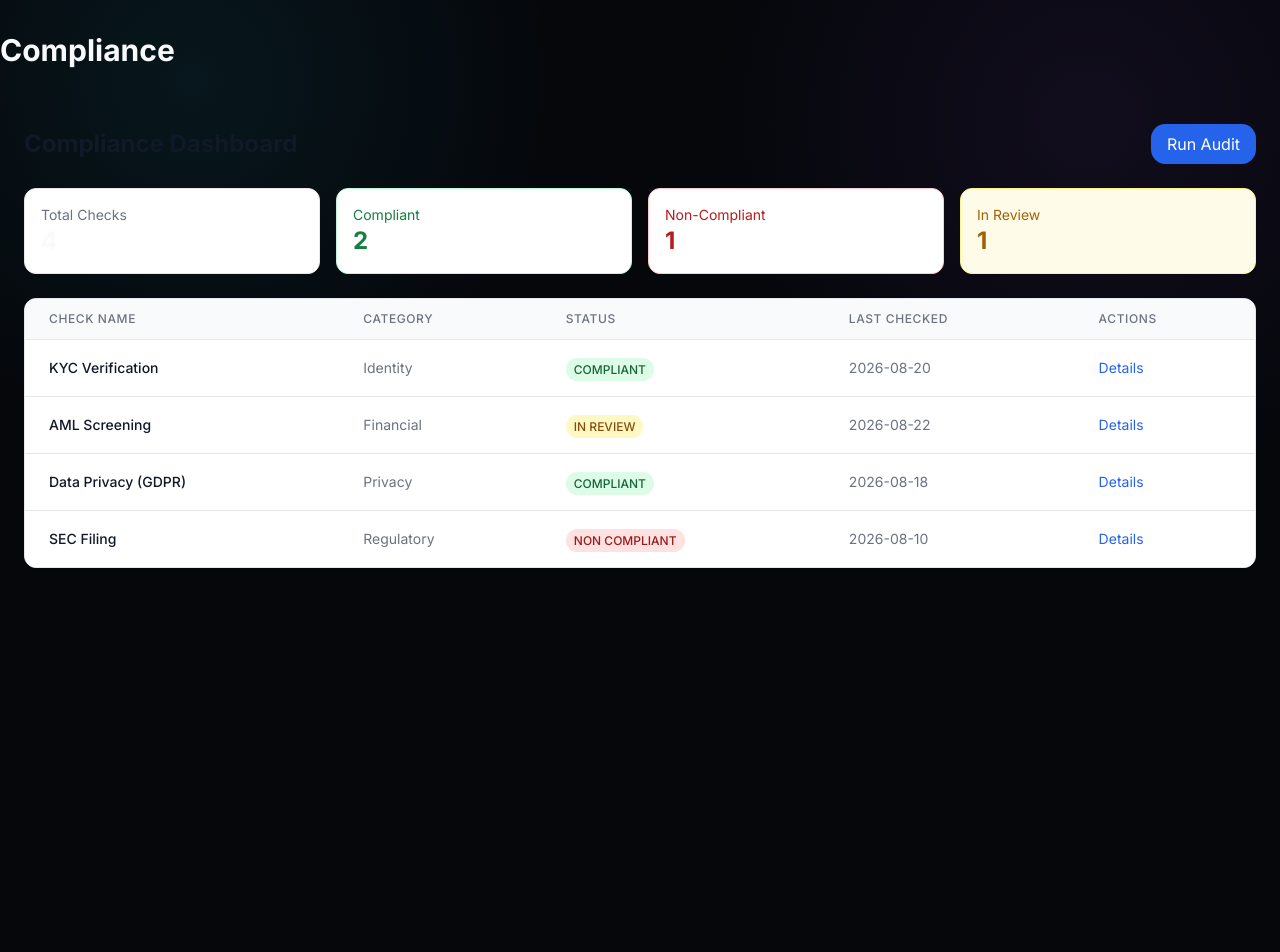
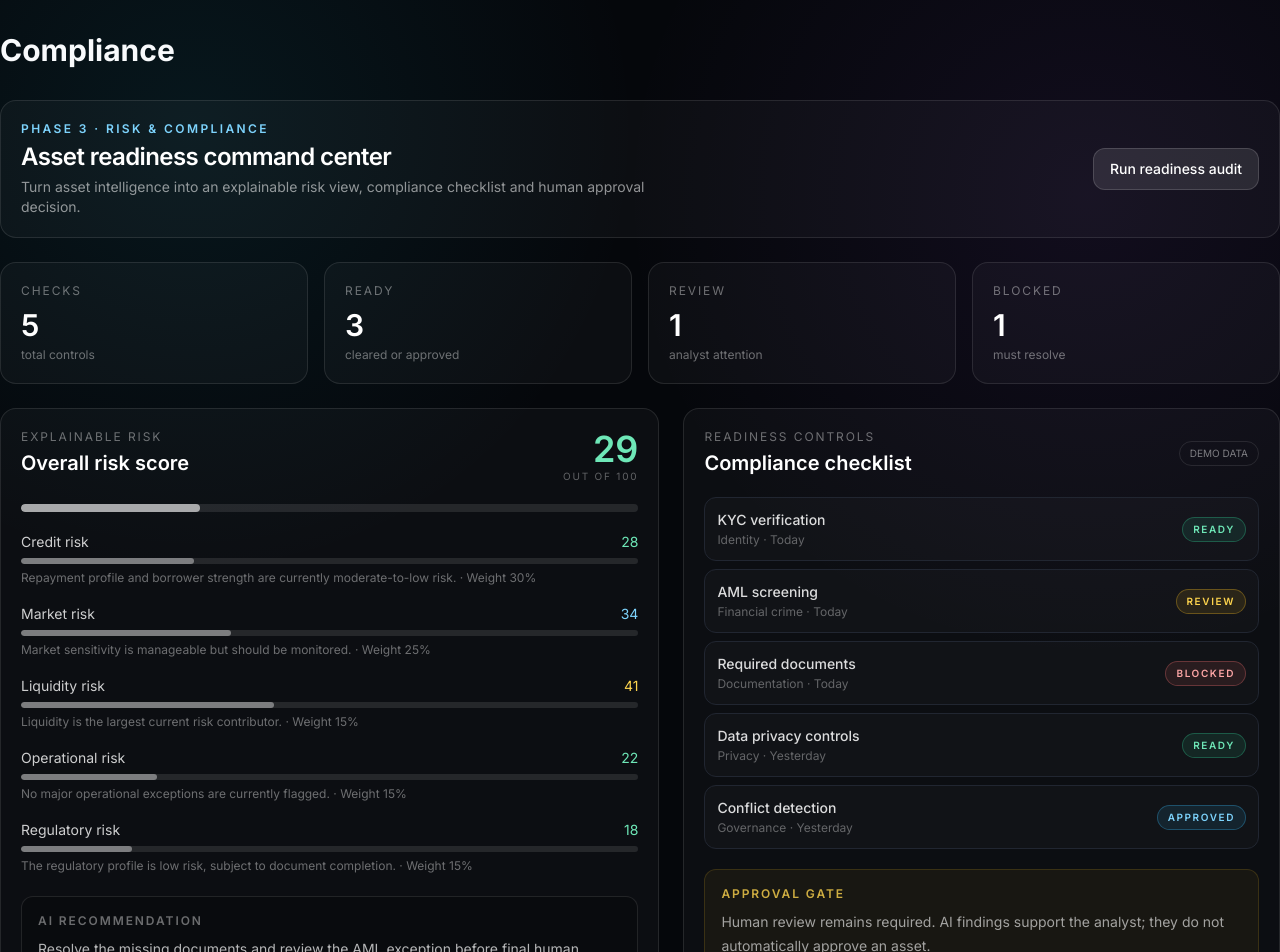
Before and after one commit to BSMbennet/AssetFlow-AI, a Next.js app in the folder apps/web/: page /compliance in a window 1280 px wide. Shown: the top 952 px of the page. Before the commit the page ends 800 px from the top, so only its background shows below. Built offline with nearby package versions, Linux system fonts and the light colour scheme.

Commit message:
Build phase 3 risk and compliance dashboard

```diff
--- a/apps/web/src/components/compliance/ComplianceDashboard.tsx
+++ b/apps/web/src/components/compliance/ComplianceDashboard.tsx
@@ -1,93 +1,283 @@
-import React from 'react';
+'use client';
+
+import React, { useMemo, useState } from 'react';
+
+type Status = 'ready' | 'attention' | 'blocked' | 'approved';
 
 interface ComplianceItem {
   id: string;
   name: string;
-  status: 'compliant' | 'non-compliant' | 'in-review';
+  status: Status;
   category: string;
   lastChecked: string;
+  owner: string;
+  detail: string;
 }
 
-const ComplianceDashboard: React.FC = () => {
-  const mockComplianceItems: ComplianceItem[] = [
-    { id: '1', name: 'KYC Verification', status: 'compliant', category: 'Identity', lastChecked: '2026-08-20' },
-    { id: '2', name: 'AML Screening', status: 'in-review', category: 'Financial', lastChecked: '2026-08-22' },
-    { id: '3', name: 'Data Privacy (GDPR)', status: 'compliant', category: 'Privacy', lastChecked: '2026-08-18' },
-    { id: '4', name: 'SEC Filing', status: 'non-compliant', category: 'Regulatory', lastChecked: '2026-08-10' },
-  ];
+interface RiskFactor {
+  name: string;
+  score: number;
+  weight: number;
+  explanation: string;
+}
 
-  const stats = {
-    total: mockComplianceItems.length,
-    compliant: mockComplianceItems.filter(i => i.status === 'compliant').length,
-    nonCompliant: mockComplianceItems.filter(i => i.status === 'non-compliant').length,
-    inReview: mockComplianceItems.filter(i => i.status === 'in-review').length,
+const complianceItems: ComplianceItem[] = [
+  {
+    id: 'kyc',
+    name: 'KYC verification',
+    status: 'ready',
+    category: 'Identity',
+    lastChecked: 'Today',
+    owner: 'Operations',
+    detail: 'Borrower and beneficial-owner identity evidence is present.',
+  },
+  {
+    id: 'aml',
+    name: 'AML screening',
+    status: 'attention',
+    category: 'Financial crime',
+    lastChecked: 'Today',
+    owner: 'Compliance',
+    detail: 'One screening result needs analyst review before approval.',
+  },
+  {
+    id: 'docs',
+    name: 'Required documents',
+    status: 'blocked',
+    category: 'Documentation',
+    lastChecked: 'Today',
+    owner: 'Analyst',
+    detail: 'Two supporting documents are missing from the asset record.',
+  },
+  {
+    id: 'privacy',
+    name: 'Data privacy controls',
+    status: 'ready',
+    category: 'Privacy',
+    lastChecked: 'Yesterday',
+    owner: 'Security',
+    detail: 'Access and document handling controls are configured.',
+  },
+  {
+    id: 'conflicts',
+    name: 'Conflict detection',
+    status: 'approved',
+    category: 'Governance',
+    lastChecked: 'Yesterday',
+    owner: 'Reviewer',
+    detail: 'No unresolved related-party conflict was detected in the current review.',
+  },
+];
+
+const riskFactors: RiskFactor[] = [
+  { name: 'Credit risk', score: 28, weight: 30, explanation: 'Repayment profile and borrower strength are currently moderate-to-low risk.' },
+  { name: 'Market risk', score: 34, weight: 25, explanation: 'Market sensitivity is manageable but should be monitored.' },
+  { name: 'Liquidity risk', score: 41, weight: 15, explanation: 'Liquidity is the largest current risk contributor.' },
+  { name: 'Operational risk', score: 22, weight: 15, explanation: 'No major operational exceptions are currently flagged.' },
+  { name: 'Regulatory risk', score: 18, weight: 15, explanation: 'The regulatory profile is low risk, subject to document completion.' },
+];
+
+const statusCopy: Record<Status, string> = {
+  ready: 'READY',
+  attention: 'REVIEW',
+  blocked: 'BLOCKED',
+  approved: 'APPROVED',
+};
+
+function StatusBadge({ status }: { status: Status }) {
+  const styles: Record<Status, string> = {
+    ready: 'border-emerald-400/30 bg-emerald-400/10 text-emerald-300',
+    attention: 'border-amber-400/30 bg-amber-400/10 text-amber-300',
+    blocked: 'border-red-400/30 bg-red-400/10 text-red-300',
+    approved: 'border-sky-400/30 bg-sky-400/10 text-sky-300',
   };
 
   return (
-    <div className="p-6">
-      <div className="flex justify-between items-center mb-6">
-        <h1 className="text-2xl font-bold text-gray-900">Compliance Dashboard</h1>
-        <button className="bg-blue-600 hover:bg-blue-700 text-white px-4 py-2 rounded-lg transition-colors">
-          Run Audit
+    <span className={`inline-flex rounded-full border px-2.5 py-1 text-[10px] font-semibold tracking-[0.16em] ${styles[status]}`}>
+      {statusCopy[status]}
+    </span>
+  );
+}
+
+const scoreTone = (score: number) =>
+  score >= 40 ? 'text-amber-300' : score >= 30 ? 'text-sky-300' : 'text-emerald-300';
+
+const ComplianceDashboard: React.FC = () => {
+  const [activeItem, setActiveItem] = useState<ComplianceItem | null>(null);
+  const [auditRunning, setAuditRunning] = useState(false);
+  const [approved, setApproved] = useState(false);
+
+  const overallRisk = useMemo(() => {
+    const weighted = riskFactors.reduce((total, factor) => total + factor.score * factor.weight, 0);
+    return Math.round(weighted / 100);
+  }, []);
+
+  const stats = useMemo(() => ({
+    total: complianceItems.length,
+    ready: complianceItems.filter((item) => item.status === 'ready' || item.status === 'approved').length,
+    attention: complianceItems.filter((item) => item.status === 'attention').length,
+    blocked: complianceItems.filter((item) => item.status === 'blocked').length,
+  }), []);
+
+  const runAudit = () => {
+    setAuditRunning(true);
+    window.setTimeout(() => setAuditRunning(false), 1200);
+  };
+
+  return (
+    <section className="space-y-6 text-white">
+      <div className="flex flex-col gap-4 rounded-2xl border border-white/10 bg-white/[0.03] p-5 md:flex-row md:items-center md:justify-between">
+        <div>
+          <p className="mb-1 text-xs font-semibold uppercase tracking-[0.2em] text-sky-300">Phase 3 · Risk & Compliance</p>
+          <h2 className="text-2xl font-semibold tracking-tight">Asset readiness command center</h2>
+          <p className="mt-1 max-w-2xl text-sm text-white/55">Turn asset intelligence into an explainable risk view, compliance checklist and human approval decision.</p>
+        </div>
+        <button
+          type="button"
+          onClick={runAudit}
+          disabled={auditRunning}
+          className="rounded-xl border border-white/15 bg-white/10 px-4 py-2.5 text-sm font-medium transition hover:bg-white/15 disabled:cursor-wait disabled:opacity-60"
+        >
+          {auditRunning ? 'Running audit…' : 'Run readiness audit'}
         </button>
       </div>
 
-      {/* Stats Cards */}
-      <div className="grid grid-cols-1 md:grid-cols-4 gap-4 mb-6">
-        <div className="bg-white p-4 rounded-xl shadow-sm border border-gray-200">
-          <p className="text-sm text-gray-500">Total Checks</p>
-          <p className="text-2xl font-bold">{stats.total}</p>
+      <div className="grid gap-4 md:grid-cols-4">
+        {[
+          ['Checks', stats.total.toString(), 'total controls'],
+          ['Ready', stats.ready.toString(), 'cleared or approved'],
+          ['Review', stats.attention.toString(), 'analyst attention'],
+          ['Blocked', stats.blocked.toString(), 'must resolve'],
+        ].map(([label, value, hint]) => (
+          <div key={label} className="rounded-2xl border border-white/10 bg-white/[0.03] p-5">
+            <p className="text-xs uppercase tracking-[0.16em] text-white/40">{label}</p>
+            <p className="mt-2 text-3xl font-semibold">{value}</p>
+            <p className="mt-1 text-xs text-white/40">{hint}</p>
+          </div>
+        ))}
+      </div>
+
+      <div className="grid gap-6 xl:grid-cols-[1.05fr_0.95fr]">
+        <div className="rounded-2xl border border-white/10 bg-white/[0.03] p-5">
+          <div className="mb-5 flex items-start justify-between gap-4">
+            <div>
+              <p className="text-xs uppercase tracking-[0.16em] text-white/40">Explainable risk</p>
+              <h3 className="mt-1 text-xl font-semibold">Overall risk score</h3>
+            </div>
+            <div className="text-right">
+              <p className={`text-4xl font-semibold ${scoreTone(overallRisk)}`}>{overallRisk}</p>
+              <p className="text-[10px] uppercase tracking-[0.18em] text-white/35">out of 100</p>
+            </div>
+          </div>
+
+          <div className="mb-5 h-2 overflow-hidden rounded-full bg-white/10">
+            <div className="h-full rounded-full bg-white/60 transition-all" style={{ width: `${overallRisk}%` }} />
+          </div>
+
+          <div className="space-y-4">
+            {riskFactors.map((factor) => (
+              <div key={factor.name}>
+                <div className="mb-1.5 flex items-center justify-between text-sm">
+                  <span className="text-white/80">{factor.name}</span>
+                  <span className={scoreTone(factor.score)}>{factor.score}</span>
+                </div>
+                <div className="h-1.5 overflow-hidden rounded-full bg-white/10">
+                  <div className="h-full rounded-full bg-white/40" style={{ width: `${factor.score}%` }} />
+                </div>
+                <p className="mt-1 text-xs leading-5 text-white/40">{factor.explanation} · Weight {factor.weight}%</p>
+              </div>
+            ))}
+          </div>
+
+          <div className="mt-5 rounded-xl border border-white/10 bg-black/20 p-4">
+            <p className="text-xs font-semibold uppercase tracking-[0.16em] text-white/40">AI recommendation</p>
+            <p className="mt-2 text-sm leading-6 text-white/70">Resolve the missing documents and review the AML exception before final human approval. Liquidity is the main risk contributor to monitor.</p>
+          </div>
         </div>
-        <div className="bg-white p-4 rounded-xl shadow-sm border border-green-200 bg-green-50">
-          <p className="text-sm text-green-700">Compliant</p>
-          <p className="text-2xl font-bold text-green-700">{stats.compliant}</p>
-        </div>
-        <div className="bg-white p-4 rounded-xl shadow-sm border border-red-200 bg-red-50">
-          <p className="text-sm text-red-700">Non-Compliant</p>
-          <p className="text-2xl font-bold text-red-700">{stats.nonCompliant}</p>
-        </div>
-        <div className="bg-white p-4 rounded-xl shadow-sm border border-yellow-200 bg-yellow-50">
-          <p className="text-sm text-yellow-700">In Review</p>
-          <p className="text-2xl font-bold text-yellow-700">{stats.inReview}</p>
+
+        <div className="rounded-2xl border border-white/10 bg-white/[0.03] p-5">
+          <div className="mb-5 flex items-center justify-between">
+            <div>
+              <p className="text-xs uppercase tracking-[0.16em] text-white/40">Readiness controls</p>
+              <h3 className="mt-1 text-xl font-semibold">Compliance checklist</h3>
+            </div>
+            <span className="rounded-full border border-white/10 px-2.5 py-1 text-[10px] text-white/45">DEMO DATA</span>
+          </div>
+
+          <div className="space-y-2">
+            {complianceItems.map((item) => (
+              <button
+                type="button"
+                key={item.id}
+                onClick={() => setActiveItem(item)}
+                className="flex w-full items-center gap-3 rounded-xl border border-white/8 bg-white/[0.02] p-3 text-left transition hover:border-white/15 hover:bg-white/[0.05]"
+              >
+                <div className="min-w-0 flex-1">
+                  <p className="truncate text-sm font-medium text-white/85">{item.name}</p>
+                  <p className="mt-0.5 text-xs text-white/35">{item.category} · {item.lastChecked}</p>
+                </div>
+                <StatusBadge status={item.status} />
+              </button>
+            ))}
+          </div>
+
+          <div className="mt-5 rounded-xl border border-amber-400/15 bg-amber-400/[0.05] p-4">
+            <p className="text-xs font-semibold uppercase tracking-[0.16em] text-amber-300/80">Approval gate</p>
+            <p className="mt-2 text-sm leading-6 text-white/60">Human review remains required. AI findings support the analyst; they do not automatically approve an asset.</p>
+            <button
+              type="button"
+              onClick={() => setApproved((value) => !value)}
+              className="mt-3 rounded-lg border border-white/15 bg-white/10 px-3 py-2 text-xs font-medium hover:bg-white/15"
+            >
+              {approved ? 'Approval marked for review' : 'Mark analyst review complete'}
+            </button>
+          </div>
         </div>
       </div>
 
-      {/* Compliance List */}
-      <div className="bg-white rounded-xl shadow-sm border border-gray-200 overflow-hidden">
-        <table className="min-w-full divide-y divide-gray-200">
-          <thead className="bg-gray-50">
-            <tr>
-              <th className="px-6 py-3 text-left text-xs font-medium text-gray-500 uppercase tracking-wider">Check Name</th>
-              <th className="px-6 py-3 text-left text-xs font-medium text-gray-500 uppercase tracking-wider">Category</th>
-              <th className="px-6 py-3 text-left text-xs font-medium text-gray-500 uppercase tracking-wider">Status</th>
-              <th className="px-6 py-3 text-left text-xs font-medium text-gray-500 uppercase tracking-wider">Last Checked</th>
-              <th className="px-6 py-3 text-left text-xs font-medium text-gray-500 uppercase tracking-wider">Actions</th>
-            </tr>
-          </thead>
-          <tbody className="bg-white divide-y divide-gray-200">
-            {mockComplianceItems.map((item) => (
-              <tr key={item.id} className="hover:bg-gray-50 transition-colors">
-                <td className="px-6 py-4 text-sm font-medium text-gray-900">{item.name}</td>
-                <td className="px-6 py-4 text-sm text-gray-500">{item.category}</td>
-                <td className="px-6 py-4">
-                  <span className={`px-2 py-1 text-xs font-medium rounded-full ${
-                    item.status === 'compliant' ? 'bg-green-100 text-green-800' :
-                    item.status === 'non-compliant' ? 'bg-red-100 text-red-800' :
-                    'bg-yellow-100 text-yellow-800'
-                  }`}>
-                    {item.status.replace('-', ' ').toUpperCase()}
-                  </span>
-                </td>
-                <td className="px-6 py-4 text-sm text-gray-500">{item.lastChecked}</td>
-                <td className="px-6 py-4 text-sm">
-                  <button className="text-blue-600 hover:text-blue-800">Details</button>
-                </td>
-              </tr>
-            ))}
-          </tbody>
-        </table>
+      <div className="rounded-2xl border border-white/10 bg-white/[0.03] p-5">
+        <div className="mb-4 flex items-center justify-between">
+          <div>
+            <p className="text-xs uppercase tracking-[0.16em] text-white/40">Audit trail</p>
+            <h3 className="mt-1 text-xl font-semibold">Recent decisions</h3>
+          </div>
+          <span className="text-xs text-white/35">Human + AI activity</span>
+        </div>
+        <div className="grid gap-3 md:grid-cols-3">
+          {[
+            ['09:42', 'Risk assessment generated', 'AI risk engine', 'Score 34/100'],
+            ['09:48', 'AML exception flagged', 'Compliance analyst', 'Review required'],
+            ['10:03', 'Conflict check completed', 'Reviewer', 'No conflict found'],
+          ].map(([time, action, actor, result]) => (
+            <div key={time} className="rounded-xl border border-white/8 bg-black/15 p-4">
+              <p className="text-[10px] uppercase tracking-[0.16em] text-white/30">{time} · {actor}</p>
+              <p className="mt-2 text-sm font-medium text-white/80">{action}</p>
+              <p className="mt-1 text-xs text-white/40">{result}</p>
+            </div>
+          ))}
+        </div>
       </div>
-    </div>
+
+      {activeItem && (
+        <div className="fixed inset-0 z-50 flex items-end justify-center bg-black/70 p-4 md:items-center" onClick={() => setActiveItem(null)}>
+          <div className="w-full max-w-lg rounded-2xl border border-white/10 bg-[#111118] p-5 shadow-2xl" onClick={(event) => event.stopPropagation()}>
+            <div className="flex items-start justify-between gap-4">
+              <div>
+                <p className="text-xs uppercase tracking-[0.16em] text-white/35">Control detail</p>
+                <h3 className="mt-1 text-xl font-semibold">{activeItem.name}</h3>
+              </div>
+              <StatusBadge status={activeItem.status} />
+            </div>
+            <p className="mt-5 text-sm leading-6 text-white/60">{activeItem.detail}</p>
+            <div className="mt-5 grid grid-cols-2 gap-3 text-xs">
+              <div className="rounded-lg border border-white/8 bg-white/[0.03] p-3"><span className="text-white/35">Owner</span><p className="mt-1 text-white/70">{activeItem.owner}</p></div>
+              <div className="rounded-lg border border-white/8 bg-white/[0.03] p-3"><span className="text-white/35">Last checked</span><p className="mt-1 text-white/70">{activeItem.lastChecked}</p></div>
+            </div>
+            <button type="button" onClick={() => setActiveItem(null)} className="mt-5 w-full rounded-xl bg-white px-4 py-2.5 text-sm font-medium text-black hover:bg-white/90">Close</button>
+          </div>
+        </div>
+      )}
+    </section>
   );
 };
 
```
